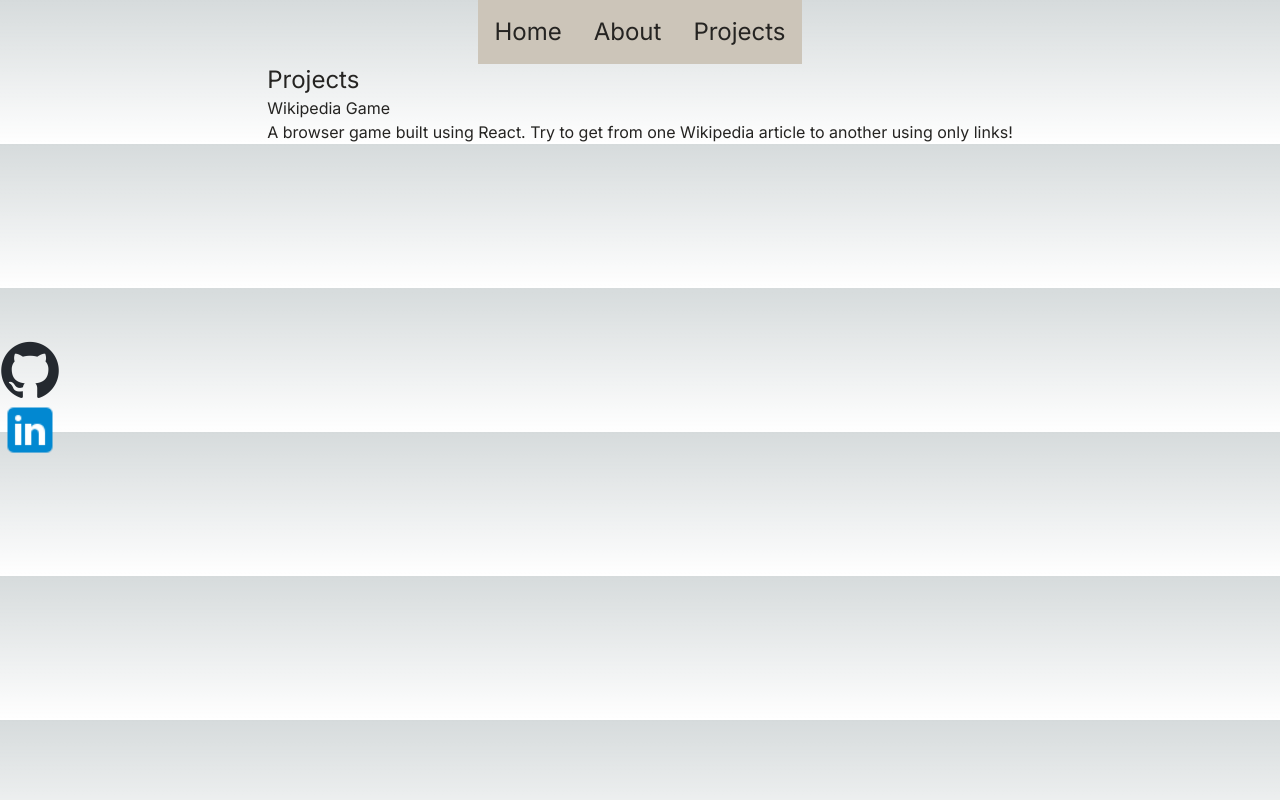
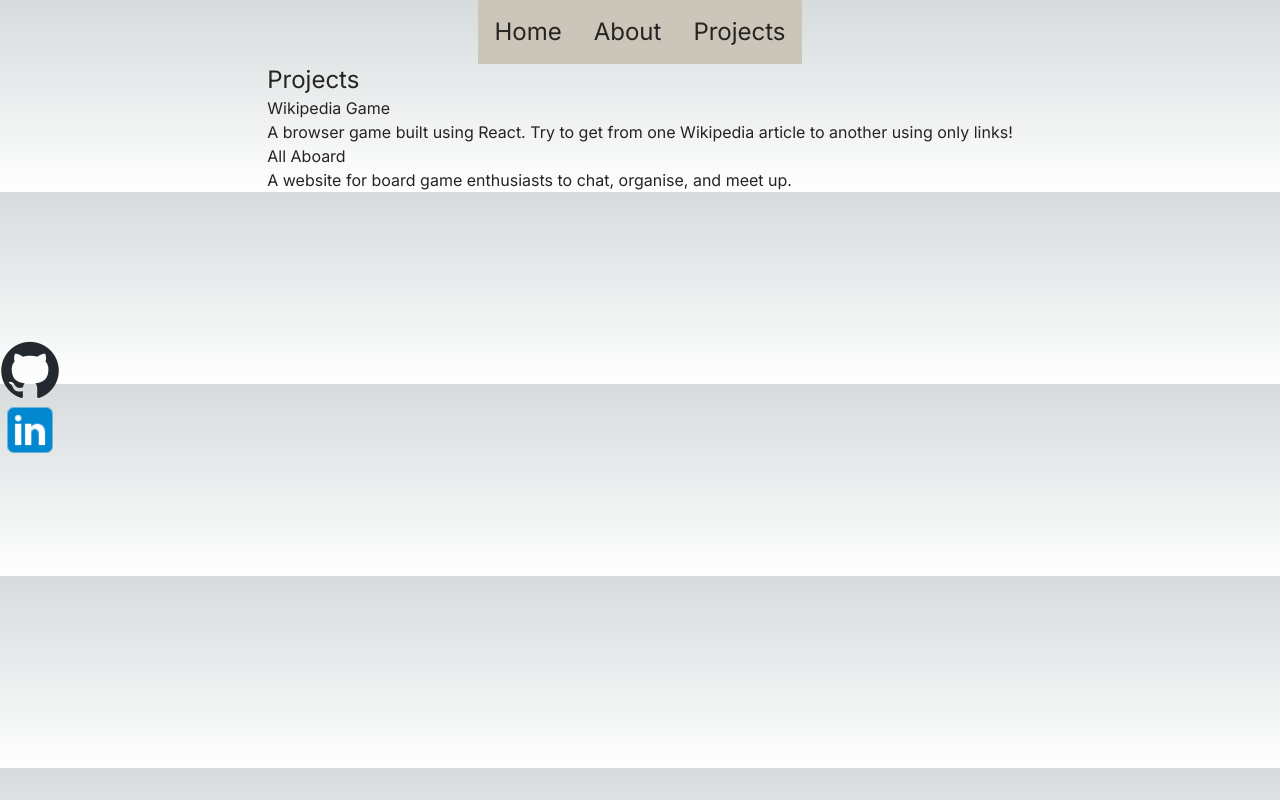
Before and after one commit to Joe-Fuller/portfolio, a Next.js app: page /projects in a window 1280 px wide. Built offline with nearby package versions, Linux system fonts and the light colour scheme.

Commit message:
create all aboard project card

```diff
--- a/app/projects/page.js
+++ b/app/projects/page.js
@@ -10,8 +10,13 @@ export default function Projects() {
       <h1 className="text-2xl">Projects</h1>
       <ProjectCard
         title="Wikipedia Game"
-        url="https://the-wikipedia-game.netlify.app/"
+        url="https://the-wikipedia-game.netlify.app"
         description="A browser game built using React. Try to get from one Wikipedia article to another using only links!"
+      ></ProjectCard>
+      <ProjectCard
+        title="All Aboard"
+        url="https://nc-all-aboard.netlify.app"
+        description="A website for board game enthusiasts to chat, organise, and meet up."
       ></ProjectCard>
     </div>
   );
```
